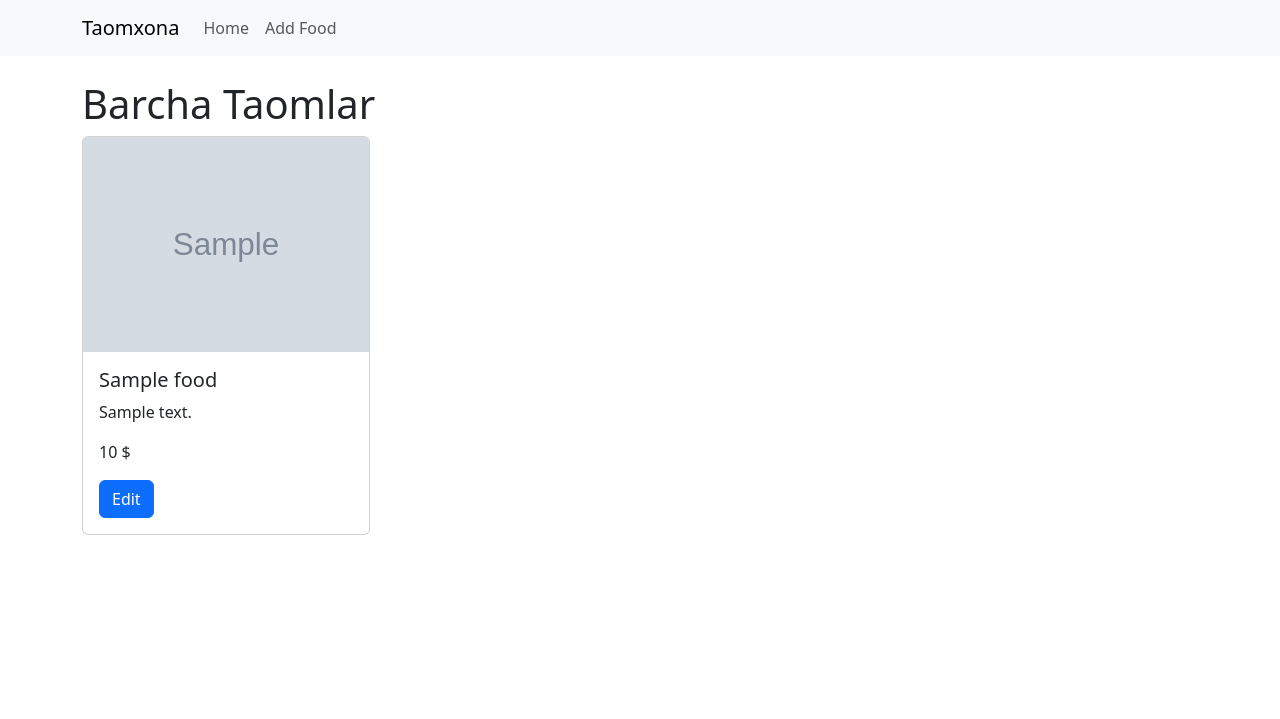
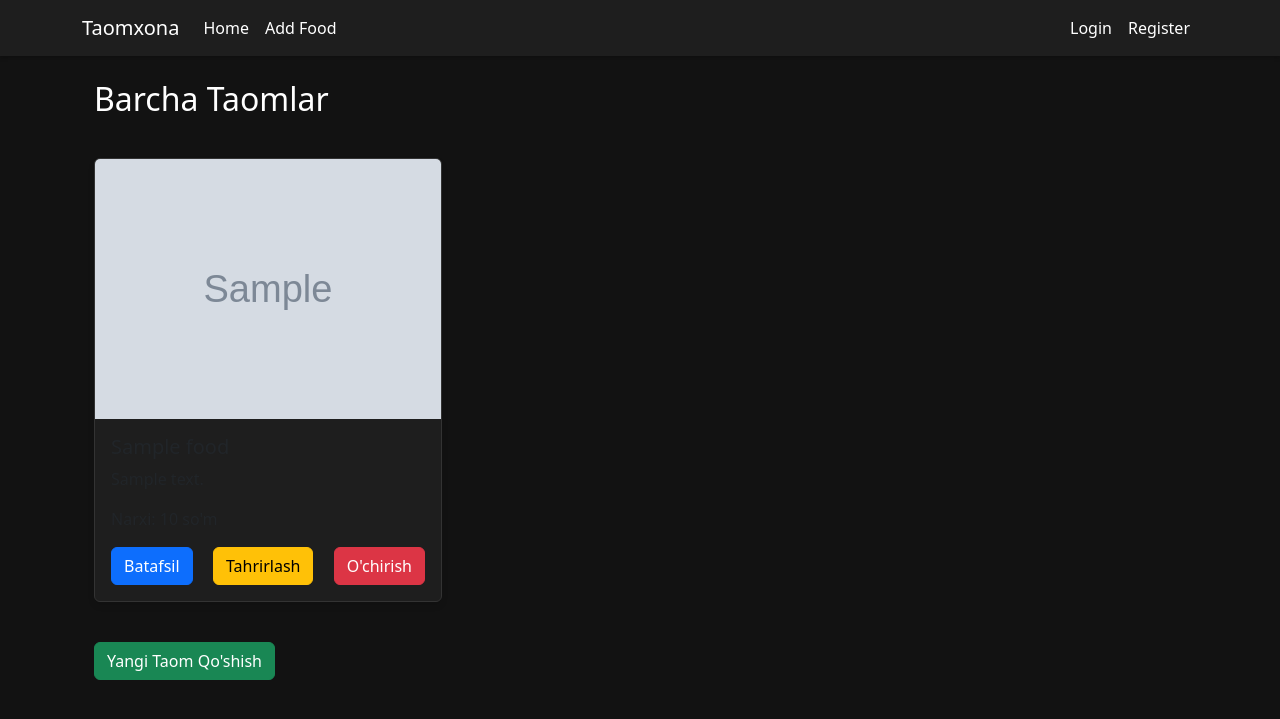
Before and after one commit to Asadbek67/work_1_month_7, a Django app: template app/templates/all_food.html in a window 1280 px wide. Shown: the top 719 px of the page. Run offline with Django 3.2, Linux system fonts and the light colour scheme; the template is opened without the code that fills it: most values are stand-ins (such as "Sample title", 1, 10 or a date in 2020); grey boxes marked "Sample" are stand-in pictures.

Commit message:
file qoshildi

```diff
--- a/app/templates/all_food.html
+++ b/app/templates/all_food.html
@@ -1,20 +1,31 @@
 {% extends 'base.html' %}
 
 {% block content %}
-    <h1>Barcha Taomlar</h1>
+<div class="container mt-4">
+    <h2>Barcha Taomlar</h2>
     <div class="row">
         {% for food in foods %}
-            <div class="col-md-4">
-                <div class="card" style="width: 18rem;">
+        <div class="col-md-4 mb-4">
+            <div class="card">
+                {% if food.image %}
                     <img src="{{ food.image.url }}" class="card-img-top" alt="{{ food.name }}">
-                    <div class="card-body">
-                        <h5 class="card-title">{{ food.name }}</h5>
-                        <p class="card-text">{{ food.description }}</p>
-                        <p class="card-text">{{ food.price }} $</p>
-                        <a href="{% url 'edit_food' food.id %}" class="btn btn-primary">Edit</a> <!-- Edit tugmasi -->
+                {% endif %}
+                <div class="card-body">
+                    <h5 class="card-title">{{ food.name }}</h5>
+                    <p class="card-text">{{ food.description|truncatewords:20 }}</p>
+                    <p class="card-text">Narxi: {{ food.price }} so'm</p>
+                    <div class="d-flex justify-content-between">
+                        <a href="{% url 'food_detail' food.id %}" class="btn btn-primary">Batafsil</a>
+                        <a href="{% url 'edit_food' food.id %}" class="btn btn-warning">Tahrirlash</a>
+                        <a href="{% url 'delete_food' food.id %}" class="btn btn-danger">O'chirish</a>
                     </div>
                 </div>
             </div>
+        </div>
         {% endfor %}
     </div>
+    <div class="mt-3">
+        <a href="{% url 'add_food' %}" class="btn btn-success">Yangi Taom Qo'shish</a>
+    </div>
+</div>
 {% endblock %}
--- a/app/templates/base.html
+++ b/app/templates/base.html
@@ -1,10 +1,96 @@
 <!DOCTYPE html>
-<html lang="uz">
+<html lang="en">
 <head>
     <meta charset="UTF-8">
     <meta name="viewport" content="width=device-width, initial-scale=1.0">
     <title>Taomxona</title>
     <link href="https://cdn.jsdelivr.net/npm/bootstrap@5.3.0-alpha1/dist/css/bootstrap.min.css" rel="stylesheet">
+    <style>
+        body {
+            background-color: #121212;
+            color: #ffffff;
+        }
+
+        .navbar {
+            background-color: #1e1e1e !important;
+        }
+
+        .navbar-light .navbar-brand,
+        .navbar-light .navbar-nav .nav-link {
+            color: #ffffff !important;
+        }
+
+        .navbar-light .navbar-toggler {
+            background-color: #ffffff3d;
+        }
+
+        .card {
+            background-color: #1e1e1e;
+            border: 1px solid #333;
+        }
+
+        .card-header {
+            background-color: #252525;
+            border-bottom: 1px solid #333;
+        }
+
+        .form-control {
+            background-color: #2c2c2c;
+            border: 1px solid #404040;
+            color: #ffffff;
+        }
+
+        .form-control:focus {
+            background-color: #333;
+            border-color: #0d6efd;
+            color: #ffffff;
+            box-shadow: 0 0 0 0.25rem rgba(13, 110, 253, 0.25);
+        }
+
+        .btn-primary {
+            background-color: #0d6efd;
+            border-color: #0d6efd;
+        }
+
+        .btn-primary:hover {
+            background-color: #0b5ed7;
+            border-color: #0a58ca;
+        }
+
+        a {
+            color: #0d6efd;
+            text-decoration: none;
+        }
+
+        a:hover {
+            color: #0b5ed7;
+            text-decoration: underline;
+        }
+
+        /* Add some spacing and transitions */
+        .card {
+            margin-top: 2rem;
+            transition: transform 0.2s;
+        }
+
+        .card:hover {
+            transform: translateY(-5px);
+        }
+
+        /* Custom styling for form labels */
+        .form-label {
+            color: #9e9e9e;
+        }
+
+        /* Add some subtle shadows */
+        .navbar {
+            box-shadow: 0 2px 4px rgba(0, 0, 0, 0.2);
+        }
+
+        .card {
+            box-shadow: 0 4px 6px rgba(0, 0, 0, 0.1);
+        }
+    </style>
 </head>
 <body>
     <!-- Bosh menyu -->
@@ -24,6 +110,23 @@
                         <a class="nav-link" href="{% url 'add_food' %}">Add Food</a> <!-- Add Food tugmasi -->
                     </li>
                 </ul>
+                <ul class="navbar-nav ms-auto">
+                    {% if user.is_authenticated %}
+                        <li class="nav-item">
+                            <span class="nav-link">Welcome, {{ user.username }}</span>
+                        </li>
+                        <li class="nav-item">
+                            <a class="nav-link" href="{% url 'logout' %}">Logout</a>
+                        </li>
+                    {% else %}
+                        <li class="nav-item">
+                            <a class="nav-link" href="{% url 'login' %}">Login</a>
+                        </li>
+                        <li class="nav-item">
+                            <a class="nav-link" href="{% url 'register' %}">Register</a>
+                        </li>
+                    {% endif %}
+                </ul>
             </div>
         </div>
     </nav>
--- a/app/urls.py
+++ b/app/urls.py
@@ -13,4 +13,5 @@ urlpatterns = [
     path('login/', auth_views.LoginView.as_view(), name='login'),
     path('logout/', auth_views.LogoutView.as_view(next_page='home'), name='logout'),
     path('register/', views.register, name='register'),
+    path('food/<int:food_id>/delete/', views.delete_food, name='delete_food'),
 ]
--- /dev/null
+++ b/config/settings.py
@@ -0,0 +1,3 @@
+# Login va logout URL manzillari
+LOGIN_REDIRECT_URL = 'home'
+LOGOUT_REDIRECT_URL = 'home'
```
Also changed, not shown: app/templates/delete_food.html (added, +17 -0 lines), app/templates/food_detail.html (+16 -7 lines), app/views.py (+9 -0 lines), db.sqlite3, media/foods/osh.jpg (added).
